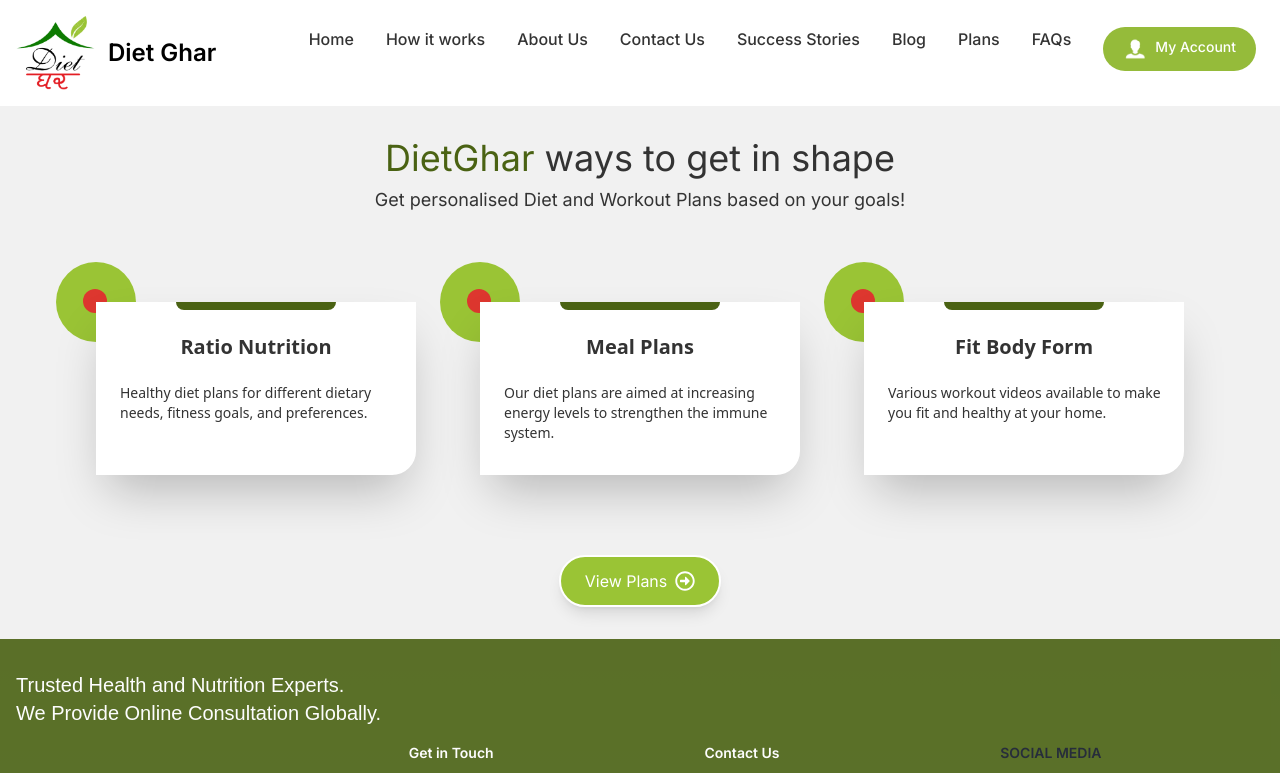
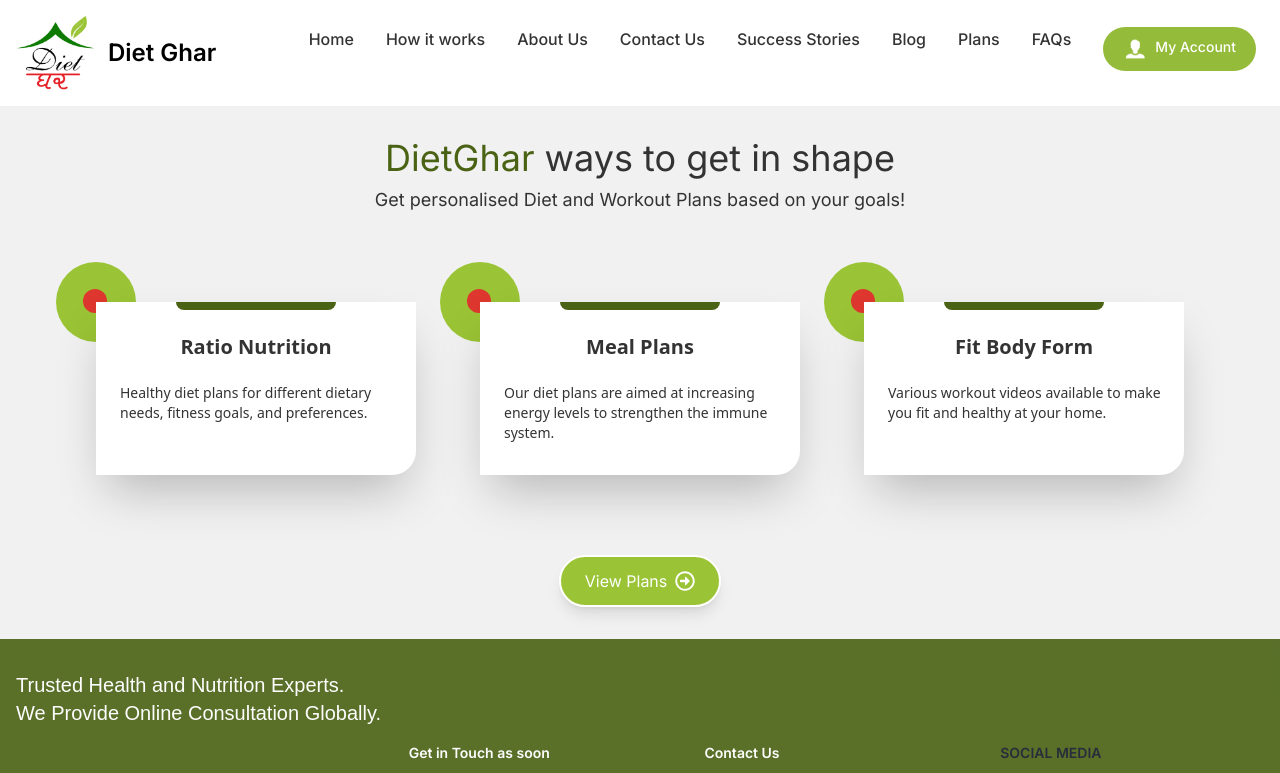
Before and after one commit to simplyfydev/DietGhar1, a Next.js app: page / in a window 1280 px wide. Shown: the top 773 px of the page. Built offline with nearby package versions, Linux system fonts and the light colour scheme.

Commit message:
new change

```diff
--- a/src/components/Footer.js
+++ b/src/components/Footer.js
@@ -33,7 +33,7 @@
               <div class="grid grid-cols-2 gap-8 sm:gap-8 sm:grid-cols-3 ">
                 <div>
                   <h2 class="mb-6 text-sm font-semibold text-white  dark:text-white">
-                    Get in Touch
+                    Get in Touch as soon
                   </h2>
                   <ul class="text-white font-medium">
                     <li class="mb-4">
```
